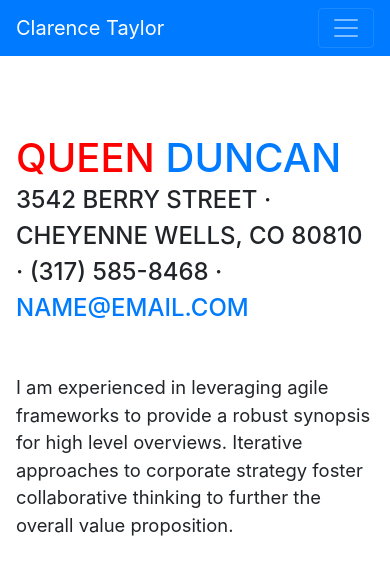
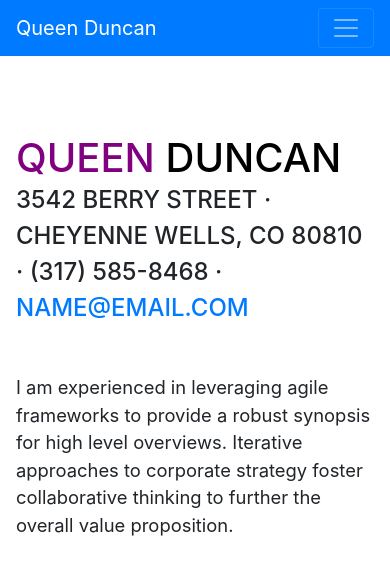
Before and after one commit to qdee43/website, a website with bundled scripts: page index.html in a window 390 px wide. Shown: the top 581 px of the page. Built offline with nearby package versions, Linux system fonts and the light colour scheme; a web font is replaced by a local one.

Commit message:
colore update v2

```diff
--- a/index.html
+++ b/index.html
@@ -23,11 +23,11 @@
 
   </head>
 
-  <body id="page-top">
+  <body id="page-top" bgcolor="purple">
 
     <nav class="navbar navbar-expand-lg navbar-dark bg-primary fixed-top" id="sideNav">
       <a class="navbar-brand js-scroll-trigger" href="#page-top">
-        <span class="d-block d-lg-none">Clarence Taylor</span>
+        <span class="d-block d-lg-none">Queen Duncan</span>
         <span class="d-none d-lg-block">
           <img class="img-fluid img-profile rounded-circle mx-auto mb-2" src="img/profile_pic.PNG" alt="">
         </span>
@@ -63,8 +63,8 @@
 
       <section class="resume-section p-3 p-lg-5 d-flex d-column" id="about">
         <div class="my-auto">
-          <h1 class="mb-0"><font color="red">Queen</font>
-            <span class="text-primary">Duncan</span>
+          <h1 class="mb-0"><font color="purple">Queen</font>
+            <span class="text-primary"><font color="black">Duncan</font></span>
           </h1>
           <div class="subheading mb-5">3542 Berry Street · Cheyenne Wells, CO 80810 · (317) 585-8468 ·
             <a href="mailto:name@email.com">name@email.com</a>
@@ -72,7 +72,7 @@
           <p class="lead mb-5">I am experienced in leveraging agile frameworks to provide a robust synopsis for high level overviews. Iterative approaches to corporate strategy foster collaborative thinking to further the overall value proposition.</p>
           <div class="social-icons">
             <a href="#">
-              <i class="fab fa-linkedin-in"></i>
+              <i class="fab fa-linkedin-in" bgcolor="yellow"></i>
             </a>
             <a href="#">
               <i class="fab fa-github"></i>
```
